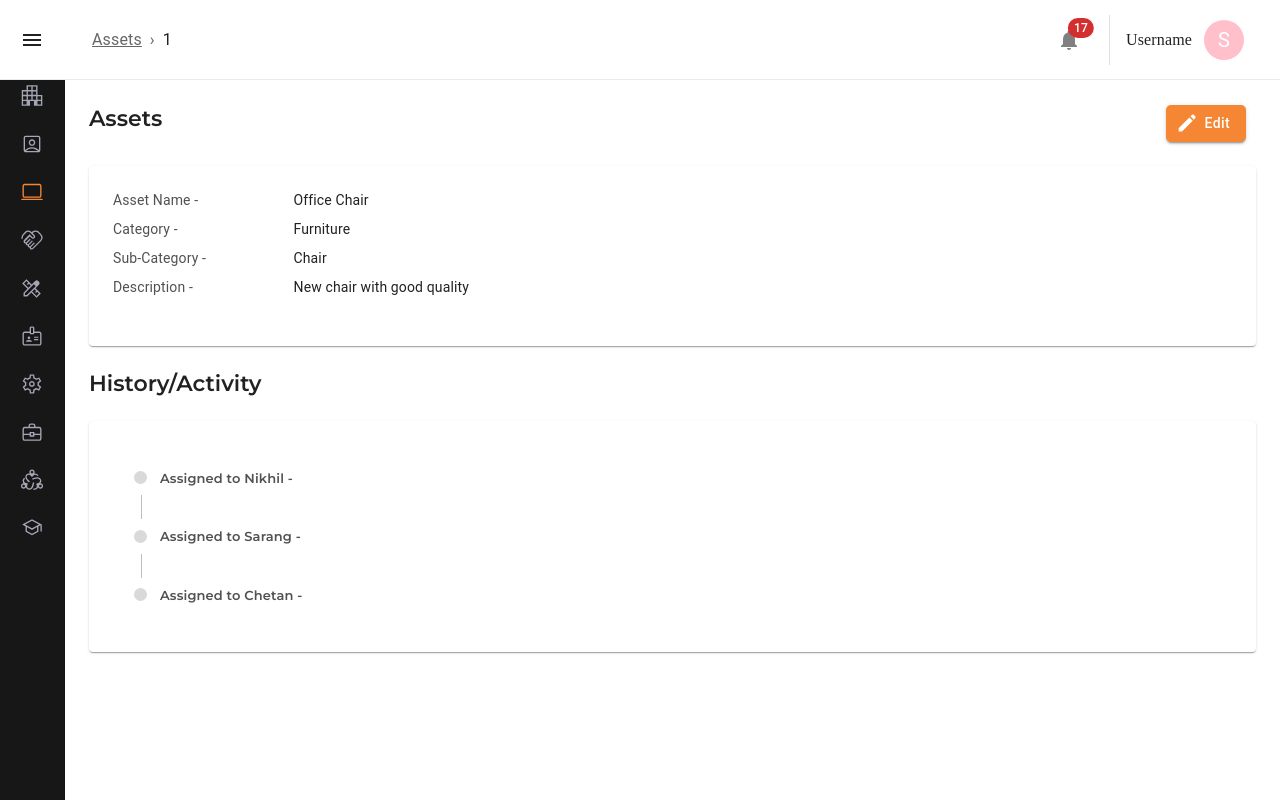
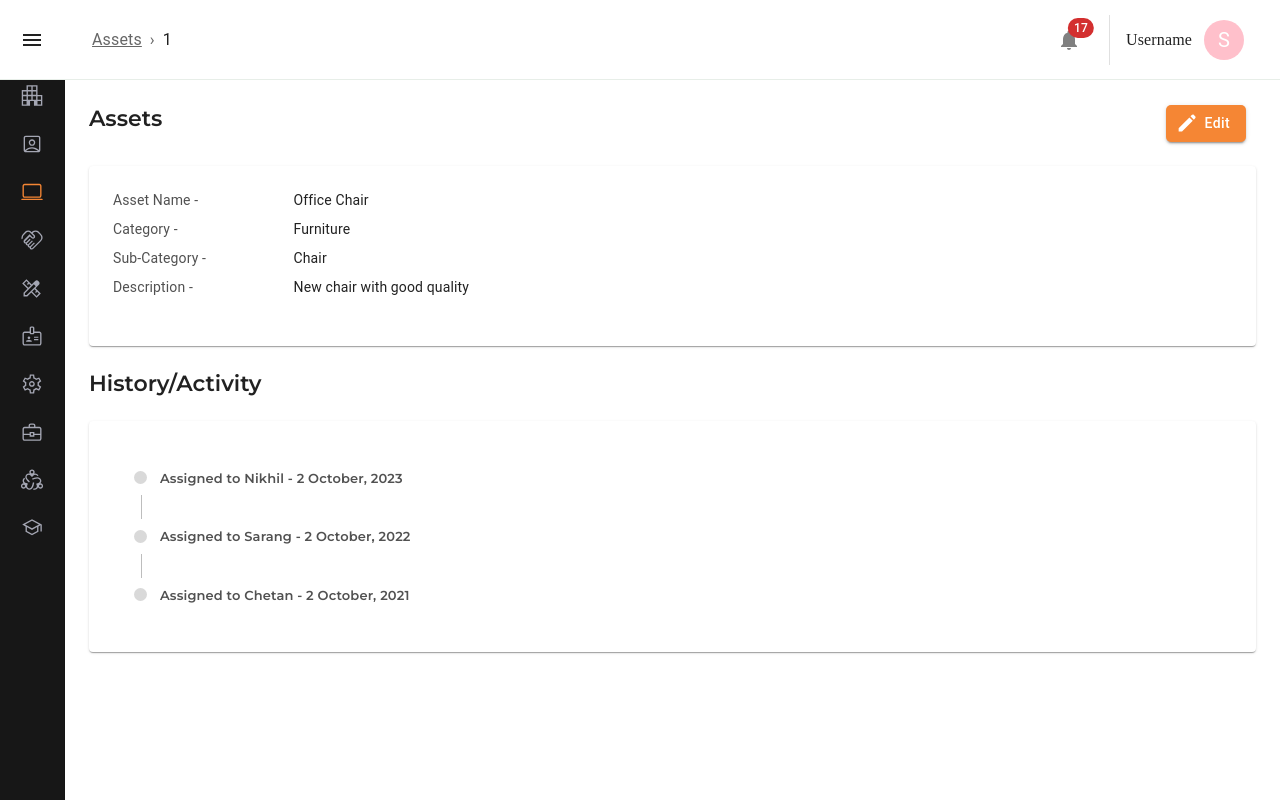
Before and after one commit to sumedh-mohod/HR-portal-react-js, a React (Create React App) app: page /assets/1 in a window 1280 px wide. Built offline with nearby package versions, Linux system fonts and the light colour scheme; sample sign-in values are in the browser's storage.

Commit message:
details code updated with css

```diff
--- a/src/components/Assests/AssetsDetails.tsx
+++ b/src/components/Assests/AssetsDetails.tsx
@@ -6,7 +6,6 @@ import { globalStyles } from "styles/global";
 import Stepper from '@mui/material/Stepper';
 import Step from '@mui/material/Step';
 import StepLabel from '@mui/material/StepLabel';
-import StepContent from '@mui/material/StepContent';
 
 const AssetsDetails = () => {
     const [activeStep, setActiveStep] = React.useState(0);
@@ -15,13 +14,13 @@ const AssetsDetails = () => {
     const handleReset = () => { setActiveStep(0); };
     const steps = [
         {
-            label: "Assigned to Nikhil -",
+            label: "Assigned to Nikhil -  2 October, 2023",
         },
         {
-            label: "Assigned to Sarang -",
+            label: "Assigned to Sarang -  2 October, 2022",
         },
         {
-            label: "Assigned to Chetan -",
+            label: "Assigned to Chetan -  2 October, 2021",
 
         },
     ];
@@ -80,84 +79,17 @@ const AssetsDetails = () => {
                 </Typography>
             </Box>
             {/* steper carad++++++++++++++++++++++++++ */}
-            <Card sx={{ mt: 3, mb: 3, p: 5 }}>
+            <Card {...styles.stepperCard}>
                 {/* steper code start+++++++++++++++++++  */}
-
                 <Stepper activeStep={activeStep} orientation="vertical">
                     {steps.map((step, index) => (
-                        <Step key={step.label} sx={{
-
-                            '& .MuiStepLabel-root': {
-                                color: '#515151',
-                                fontFamily: 'Montserrat',
-                                fontSize: "13px"
-                                // circle color (ACTIVE)
-                            },
-                            '& .Mui-active': {
-                                color: '#F58634',
-                                fontSize: "13px",
-                                fontFamily: 'Montserrat',// circle color (ACTIVE)
-                            },
-
-                            '& .MuiStepLabel-root  .MuiStepIcon-text': {
-                                display: "none",// for hide 123 no in circle
-                            },
-                            '&  .Mui-completed  .MuiStepIcon-text': {
-                                display: "none!important",// for hide 123 no in circle
-                            },
-                            '&	.MuiStepIcon-root': {
-                                color: " #D9D9D9!important",
-                                fontSize: "13px",
-                                marginLeft: "5px"
-
-                            },
-                            '& .Mui-completed .MuiStepIcon-root  .MuiSvgIcon-root   ': {
-
-                                background: "#F58634!important",
-                                borderRadius: "50%"
-                            },
-                            '&  .Mui-completed': {
-                                color: '#F58634 !important',
-                                fontFamily: 'Montserrat !important',
-                                fontSize: "13px !important",// circle color (COMPLETED)
-                            },
-                            '& .Mui-active.MuiStepLabel-alternativeLabel':
-                            {
-                                color: '#515151',
-                                fontFamily: 'Montserrat',
-                                fontSize: "13px",
-                                marginLeft: "5px"// Just text label (ACTIVE)
-                            },
-                            '& .MuiStepLabel-label':
-                            {
-                                color: '#515151!important',
-                                fontFamily: 'Montserrat',
-                                fontSize: "13px",
-                                marginLeft: "5px" // Just text label (ACTIVE)
-                            },
-
-                            '& 	.Mui-active.MuiStepLabel-label':
-                            {
-                                color: '#515151!important',
-                                fontFamily: 'Montserrat',
-                                fontSize: "13px", marginLeft: "5px"// Just text label (ACTIVE)
-                            },
-
-                        }}>
+                        <Step key={step.label} {...styles.stepper} >
                             <StepLabel sx={{ color: "black" }} onClick={handleNext}>
                                 {step.label}
                             </StepLabel>
                         </Step>
                     ))}
                 </Stepper>
-                {/* {activeStep === steps.length && (
-                    <Card square elevation={0} sx={{ p: 3 }}>
-                        <Typography>All steps completed - you&apos;re finished</Typography>
-                        <Button onClick={handleReset} sx={{ mt: 1, mr: 1 }}>
-                            Reset
-                        </Button>
-                    </Card>
-                )} */}
                 {/* steper code end+++++++++++++++++++  */}
             </Card>
         </Box >
--- a/src/styles/components/assetsDetails.ts
+++ b/src/styles/components/assetsDetails.ts
@@ -32,4 +32,70 @@ export const styles = {
   detailsTypography2: {
     sx: { m: 1, mt: 1, color: "# #515151;", fontSize: "14px" },
   },
+
+  // stepper
+
+  stepperCard: {
+    sx: {
+      mt: 3,
+      mb: 3,
+      p: 5,
+    },
+  },
+
+  stepper: {
+    sx: {
+      "& .MuiStepLabel-root": {
+        color: "#515151",
+        fontFamily: "Montserrat",
+        fontSize: "13px",
+        // circle color (ACTIVE)
+      },
+      "& .Mui-active": {
+        color: "#F58634",
+        fontSize: "13px",
+        fontFamily: "Montserrat", // circle color (ACTIVE)
+      },
+
+      "& .MuiStepLabel-root  .MuiStepIcon-text": {
+        display: "none", // for hide 123 no in circle
+      },
+      "&  .Mui-completed  .MuiStepIcon-text": {
+        display: "none!important", // for hide 123 no in circle
+      },
+      "&	.MuiStepIcon-root": {
+        color: " #D9D9D9!important",
+        fontSize: "13px",
+        marginLeft: "5px",
+      },
+      "& .Mui-completed .MuiStepIcon-root  .MuiSvgIcon-root   ": {
+        background: "#F58634!important",
+        borderRadius: "50%",
+      },
+      "&  .Mui-completed": {
+        color: "#F58634 !important",
+        fontFamily: "Montserrat !important",
+        fontSize: "13px !important", // circle color (COMPLETED)
+      },
+      "& .Mui-active.MuiStepLabel-alternativeLabel": {
+        color: "#515151",
+        fontFamily: "Montserrat",
+        fontSize: "13px",
+        marginLeft: "5px", // Just text label (ACTIVE)
+      },
+      "& .MuiStepLabel-label": {
+        color: "#515151!important",
+        fontFamily: "Montserrat",
+        fontSize: "13px",
+        marginLeft: "5px", // Just text label (ACTIVE)
+      },
+
+      "& 	.Mui-active.MuiStepLabel-label": {
+        color: "#515151!important",
+        fontFamily: "Montserrat",
+        fontSize: "13px",
+        marginLeft: "5px", // Just text label (ACTIVE)
+      },
+    },
+  },
 };
```
